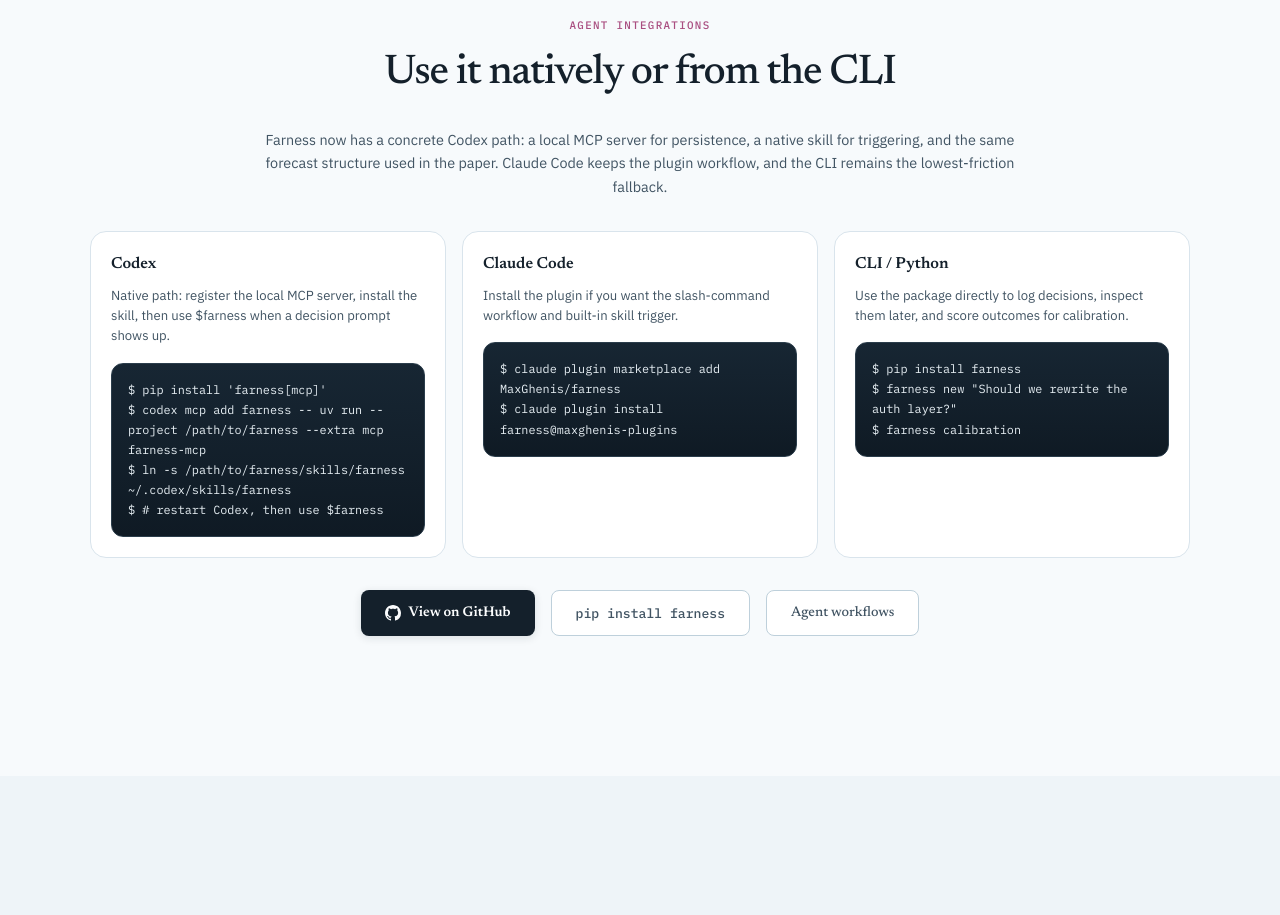
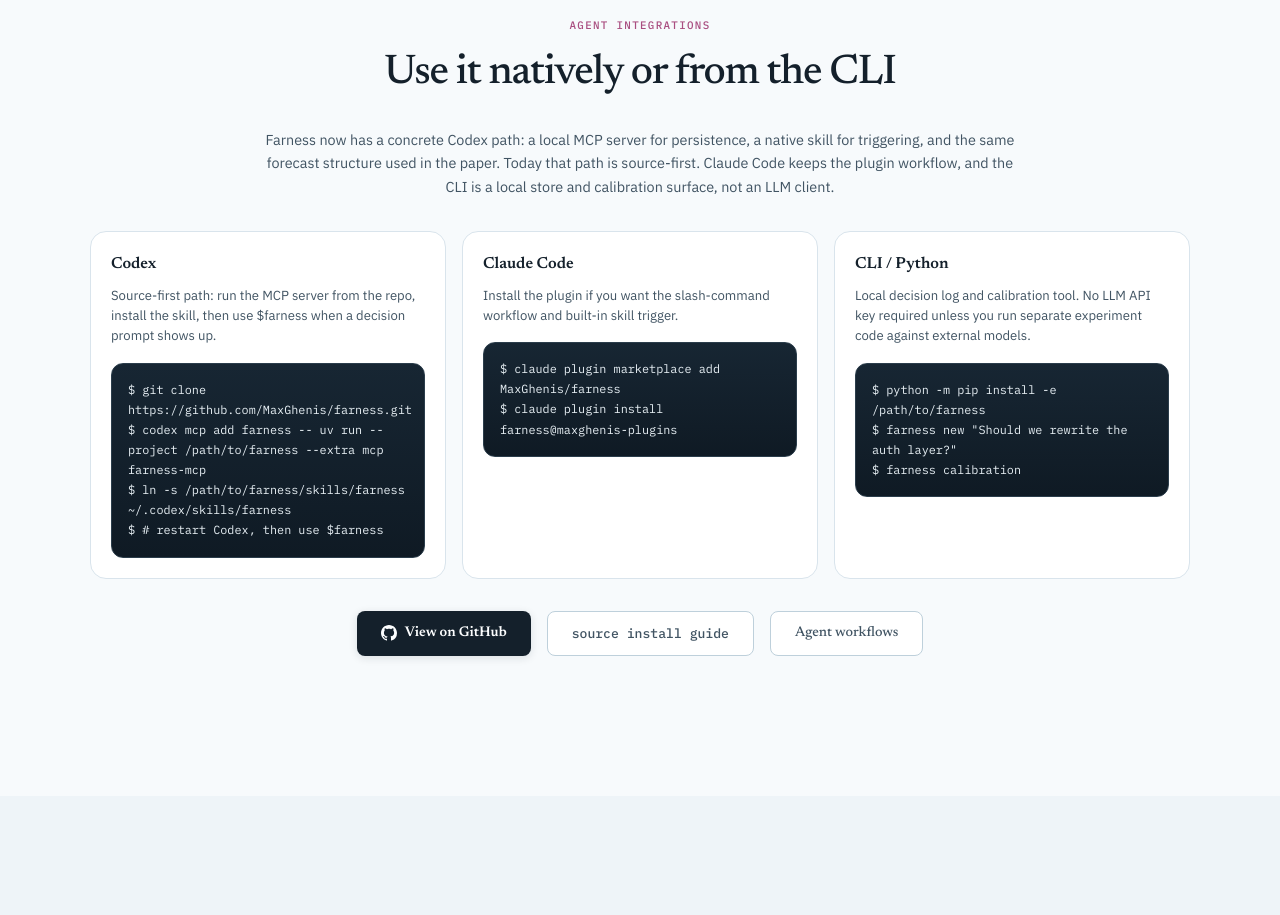
Before and after one commit to MaxGhenis/farness, a Next.js app in the folder site/: page / in a window 1280 px wide. Shown: the part 4320-5235 px from the top of the page. Built offline with nearby package versions, Linux system fonts and the light colour scheme.

Commit message:
Clarify source-first install paths

```diff
--- a/site/src/app/page.tsx
+++ b/site/src/app/page.tsx
@@ -494,8 +494,8 @@
     {
       title: "Codex",
       description:
-        "Native path: register the local MCP server, install the skill, then use $farness when a decision prompt shows up.",
-      code: `$ pip install 'farness[mcp]'
+        "Source-first path: run the MCP server from the repo, install the skill, then use $farness when a decision prompt shows up.",
+      code: `$ git clone https://github.com/MaxGhenis/farness.git
 $ codex mcp add farness -- uv run --project /path/to/farness --extra mcp farness-mcp
 $ ln -s /path/to/farness/skills/farness ~/.codex/skills/farness
 $ # restart Codex, then use $farness`,
@@ -510,8 +510,8 @@
     {
       title: "CLI / Python",
       description:
-        "Use the package directly to log decisions, inspect them later, and score outcomes for calibration.",
-      code: `$ pip install farness
+        "Local decision log and calibration tool. No LLM API key required unless you run separate experiment code against external models.",
+      code: `$ python -m pip install -e /path/to/farness
 $ farness new "Should we rewrite the auth layer?"
 $ farness calibration`,
     },
@@ -530,8 +530,9 @@
         <p className="text-[0.9rem] text-[#415463] mb-8 leading-[1.65] max-w-[760px] mx-auto">
           Farness now has a concrete Codex path: a local MCP server for persistence,
           a native skill for triggering, and the same forecast structure used in the
-          paper. Claude Code keeps the plugin workflow, and the CLI remains the
-          lowest-friction fallback.
+          paper. Today that path is source-first. Claude Code keeps the plugin
+          workflow, and the CLI is a local store and calibration surface, not an LLM
+          client.
         </p>
 
         <div className="grid grid-cols-3 gap-4 mb-8 max-md:grid-cols-1">
@@ -572,10 +573,10 @@
             View on GitHub
           </a>
           <a
-            href="https://pypi.org/project/farness/"
+            href="https://github.com/MaxGhenis/farness#installation"
             className="inline-flex items-center gap-2 py-[0.75em] px-6 [font-family:var(--font-display)] text-[0.88rem] font-medium no-underline rounded-lg cursor-pointer transition-all duration-200 hover:no-underline bg-white text-[#415463] border border-[#BED0DB] hover:border-[#A94E80] hover:text-[#14202B]"
           >
-            <span className="[font-family:var(--font-mono)] text-[0.82rem]">pip install farness</span>
+            <span className="[font-family:var(--font-mono)] text-[0.82rem]">source install guide</span>
           </a>
           <a
             href="https://github.com/MaxGhenis/farness/blob/main/docs/agent-workflows.md"
```
Also changed, not shown: 2 other files (tests, documents, lock files or other folders).
